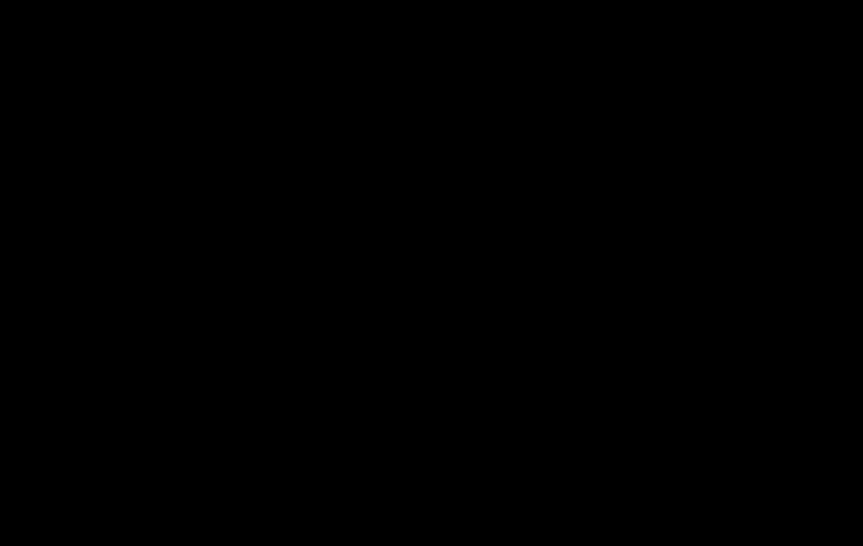
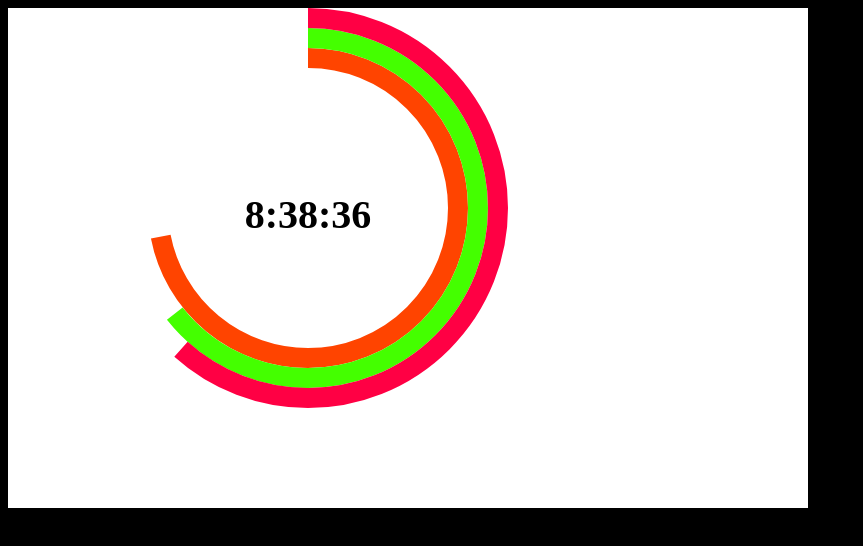
Before and after one commit to Starl01/star, a plain HTML site: page indexes/index3.html in a window 1280 px wide. Shown: the whole page, without its empty margins (0-863 px from the left). Drawn offline with Linux system fonts and the light colour scheme.

Commit message:
Update index3.html

```diff
--- a/indexes/index3.html
+++ b/indexes/index3.html
@@ -1 +1,2 @@
-<!doctype html><html><head><meta charset="utf-8"><meta name="author"/><meta name="copyright"/><title></title><style>body{background:#000;}#c1{background:#fff;}</style><script>function d2a(n){return n*Math.PI/180;}window.onload=function(){var oC=document.getElementById("c1");var gd=oC.getContext("2d");var cx=300;var cy=200;var r=150;setInterval(function(){gd.clearRect(0,0,oC.width,oC.height);var oDate=new Date();var iH=oDate.getHours();</head><body><canvas id="c1" width="800" height="500"></canvas></body></html>
+<!doctype html><html><head><meta charset="utf-8"><meta name="author"content="starl"/><meta name="copyright"content="starl"/><title>starl</title><style>body{background:#000;}#c1{background:#fff;}</style><script>function d2a(n){return n*Math.PI/180;}
+window.onload=function(){var oC=document.getElementById("c1");var gd=oC.getContext("2d");var cx=300;var cy=200;var r=150;setInterval(function(){gd.clearRect(0,0,oC.width,oC.height);var oDate=new Date();var iH=oDate.getHours();var iM=oDate.getMinutes();var iS=oDate.getSeconds();var iMs=oDate.getMilliseconds();drawArc(gd,cx,cy,r,0,(iH%12)*30+iM/60*30,"#f40");drawArc(gd,cx,cy,r+20,0,iM*6+iS/60*6,"#4f0");drawArc(gd,cx,cy,r+40,0,iS*6+iMs/1000*6,"#f04");var str=[iH,iM,iS].join(":");var h=40;gd.font="bold "+h+"px kaiti";var w=gd.measureText(str).width;gd.fillText(str,cx-w/2,cy+h/2);},16);function drawArc(gd,cx,cy,r,s,e,color){s-=90;e-=90;gd.lineWidth=20;gd.strokeStyle=color;gd.beginPath();gd.arc(cx,cy,r,d2a(s),d2a(e),false);gd.stroke();}};</script></head><body><canvas id="c1"width="800"height="500"></canvas></body></html>
```
